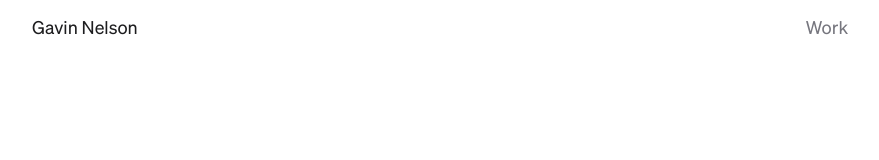
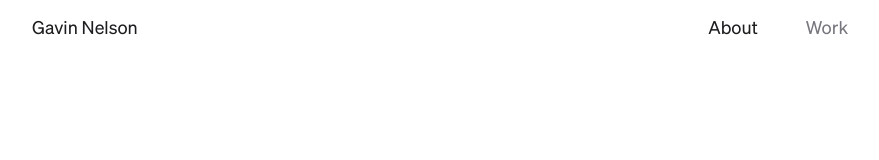
Before and after one commit to gavinmn/nelson.co, a Next.js app: page / in a window 1280 px wide. Shown: the top 160 px of the page, without its empty margins (200-1079 px from the left). Built offline with nearby package versions, Linux system fonts and the light colour scheme.

Commit message:
fixed invisible header links in light mode

```diff
--- a/src/components/header.js
+++ b/src/components/header.js
@@ -28,7 +28,9 @@ const Container = styled.div`
 const AboutLink = styled.a`
   margin-left: 1.5rem;
   color: ${props =>
-    props.shouldHighlightAbout ? "#ffffff" : "var(--wash-secondary)"};
+    props.shouldHighlightAbout
+      ? "var(--color-primary)"
+      : "var(--wash-secondary)"};
   &:hover {
     cursor: pointer;
     color: var(--color-primary);
@@ -36,7 +38,9 @@ const AboutLink = styled.a`
 `
 const WorkLink = styled.a`
   color: ${props =>
-    props.shouldHighlightWork ? "#ffffff" : "var(--wash-secondary)"};
+    props.shouldHighlightWork
+      ? "var(--color-primary)"
+      : "var(--wash-secondary)"};
   margin-left: 1.5rem;
   padding-bottom: 0;
   margin-bottom: 0;
```
